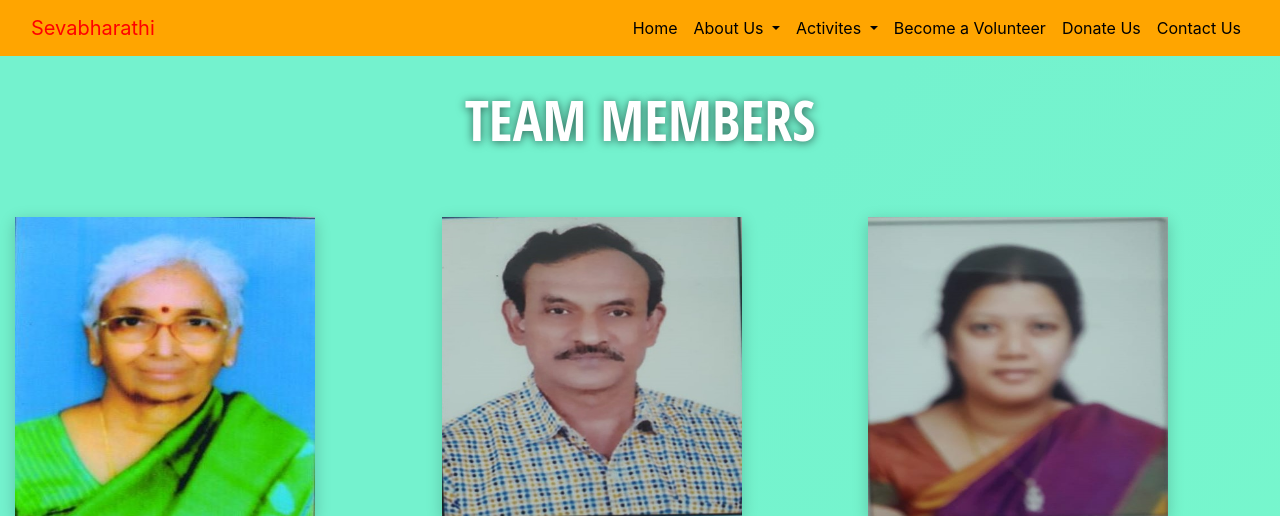
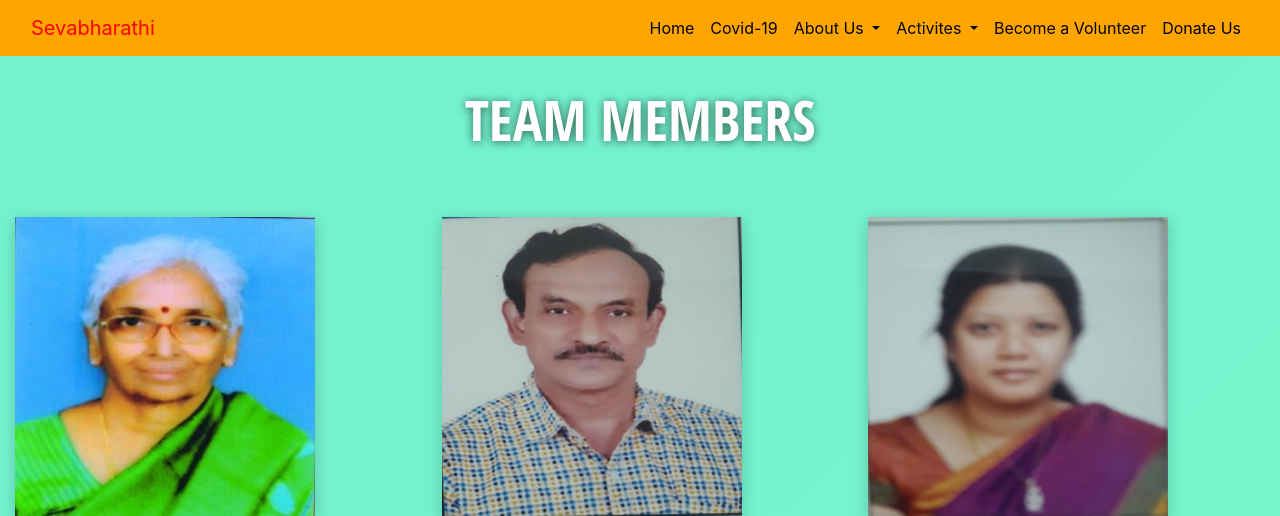
Before and after one commit to abhi4mu/sevabharathi, a Flask app: page /team in a window 1280 px wide. Shown: the top 516 px of the page. Run offline with Flask 2, Linux system fonts and the light colour scheme; some libraries are stand-ins or nearby versions.

Commit message:
addded covid to navbar

```diff
--- a/templates/layout.html
+++ b/templates/layout.html
@@ -28,6 +28,7 @@
                   <div class="collapse navbar-collapse" id="navbarSupportedContent">
                     <ul class="navbar-nav ml-auto mb-2 mb-lg-0" style="color: black;">
                       <li class="nav-item"><a class="layout-nav-link nav-link" aria-current="page" href="home">Home</a></li>
+                      <li class="nav-item"><a class="layout-nav-link nav-link" aria-current="page" href="home">Covid-19</a></li>
                       <li class="nav-item dropdown">
                         <a class="nav-link dropdown-toggle layout-nav-link" href="#" id="navbarDropdown" role="button" data-bs-toggle="dropdown" aria-expanded="false">
                           About Us
@@ -55,12 +56,10 @@
                           <li><a class="dropdown-item" href="#">Tribal Welfare</a></li>
                           <li><a class="dropdown-item" href="#">Social</a></li>
                           <li><a class="dropdown-item" href="#">Relief</a></li>
-                          <li><a class="dropdown-item" href="#">Covid 19</a></li>
                         </ul>
                       </li>
                       <li class="nav-item layout-nav-link"><a class="nav-link " href="#">Become a Volunteer</a></li>
                       <li class="nav-item layout-nav-link"><a class="nav-link " href="#">Donate Us</a></li>
-                      <li class="nav-item layout-nav-link"><a class="nav-link " href="#">Contact Us</a></li>
                     </ul>
                   </div>
                 </div>
```
